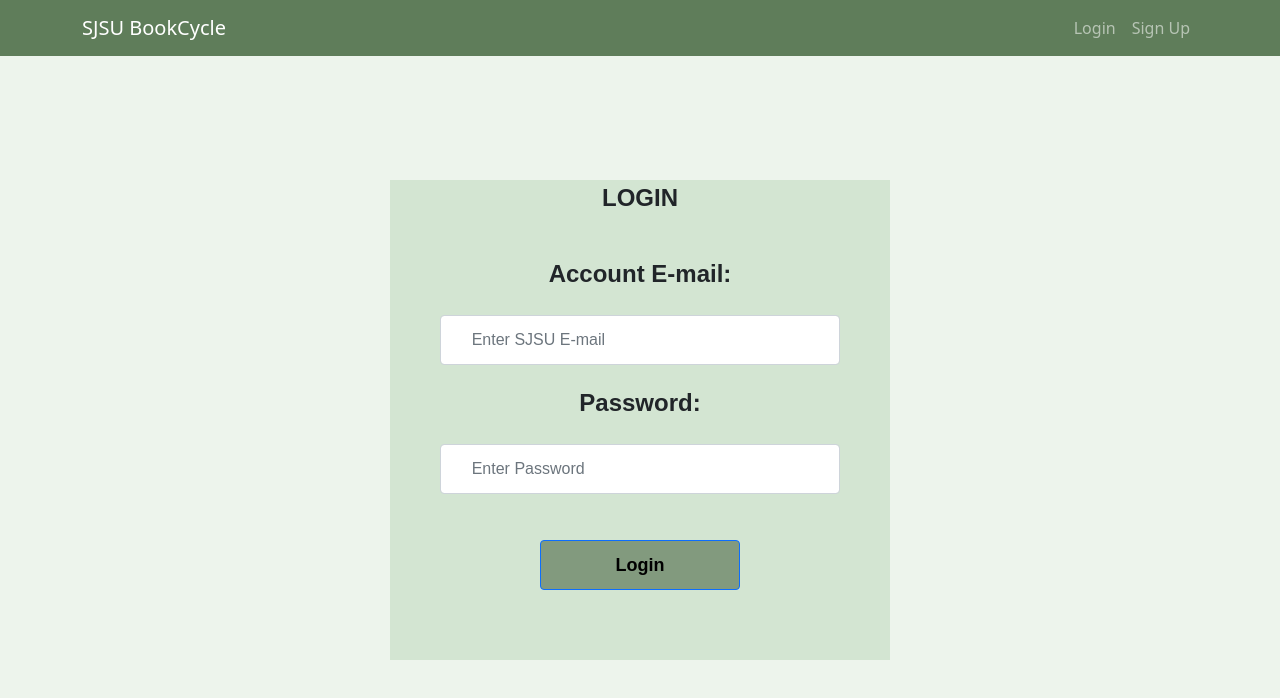
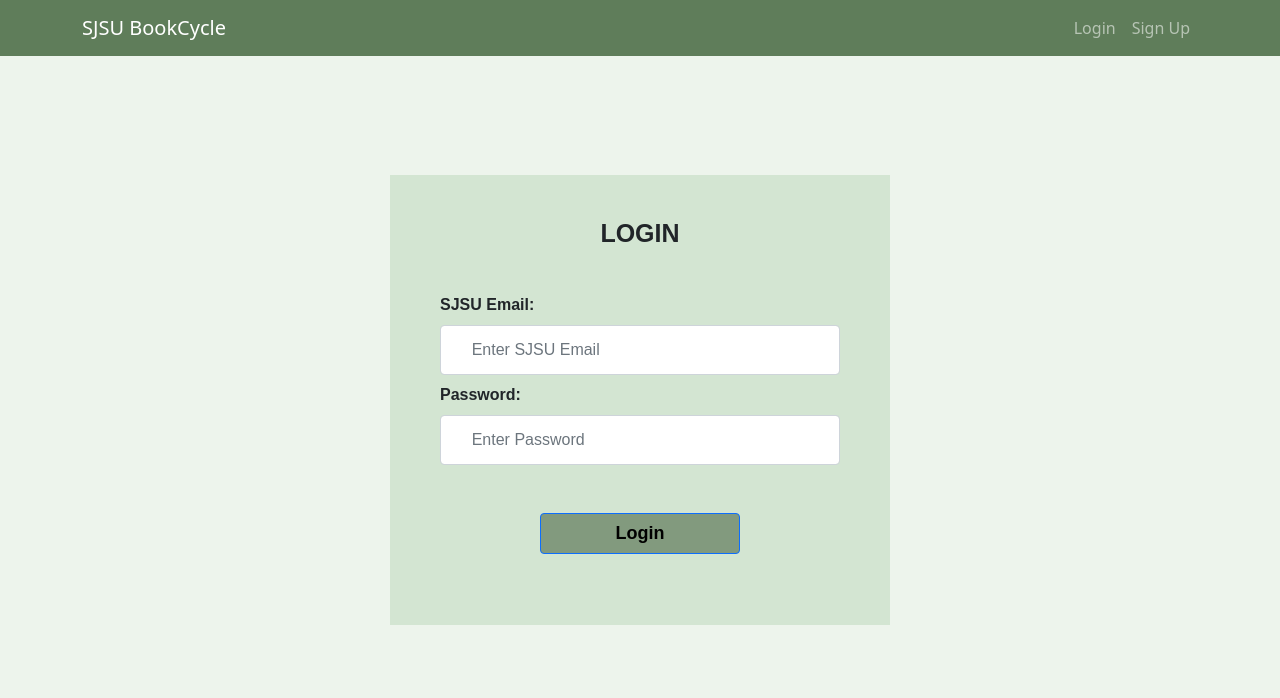
Before and after one commit to Annabel1054/CMPE133Project, a React (Create React App) app in the folder frontend/: page /login in a window 1280 px wide. Shown: the top 698 px of the page. Built offline with nearby package versions, Linux system fonts and the light colour scheme.

Commit message:
Edited login page

```diff
--- a/frontend/src/Components/Login/Login.css
+++ b/frontend/src/Components/Login/Login.css
@@ -1,6 +1,12 @@
 .background {
     background-color: #EDF4EC;
     height: 100vh;
+}
+
+.loginHeader {
+    text-align: center;
+    margin-top: 8%;
+    font-size: 25px;
 }
 
 .formContainerLogin {
@@ -10,15 +16,11 @@
 }
 
 .loginbox {
-    text-align: center;
     font-weight: bold;
     font-family: sans-serif;
-    font-size: 150%;
     width: 500px;
-    height: 480px;
+    height: 450px;
     background: #D3E5D2;
-    margin-top: 20px;
-    margin-bottom: 20px;
     top: 50%;
     left: 50%;
     position: absolute;
@@ -28,14 +30,12 @@
 .loginbox input {
     width: 100%;
     height: 50px;
-    margin-top: 15px;
-    margin-bottom: 20px;
     text-indent: 5%;
+    margin-bottom: 2%;
 }
 
 .loginbox Button {
     width: 40%;
-    height: 50px;
     background: #829A7E;
     color: #000;
     font-size: 18px;
@@ -43,7 +43,6 @@
     top: 75%;
     left: 30%;
     position: absolute;
-
 }
 
 .loginbox Button:hover {
--- a/frontend/src/Components/Login/Login.js
+++ b/frontend/src/Components/Login/Login.js
@@ -16,17 +16,17 @@
         <div className="background">
             <NavBar />
             <div className="loginbox">
-                LOGIN
+                <div className="loginHeader">LOGIN</div>
                 <Form className='formContainerLogin' onSubmit={onSubmit}>
                     <Form.Group>
                         <Form.Label >
-                            Account E-mail:
+                            SJSU Email:
                         </Form.Label>
                         <Form.Control
                             type='text'
                             value={email}
                             onChange={e => setEmail(e.target.value)}
-                            placeholder="Enter SJSU E-mail"
+                            placeholder="Enter SJSU Email"
                         />
                     </Form.Group>
                     <Form.Group className="input">
```
